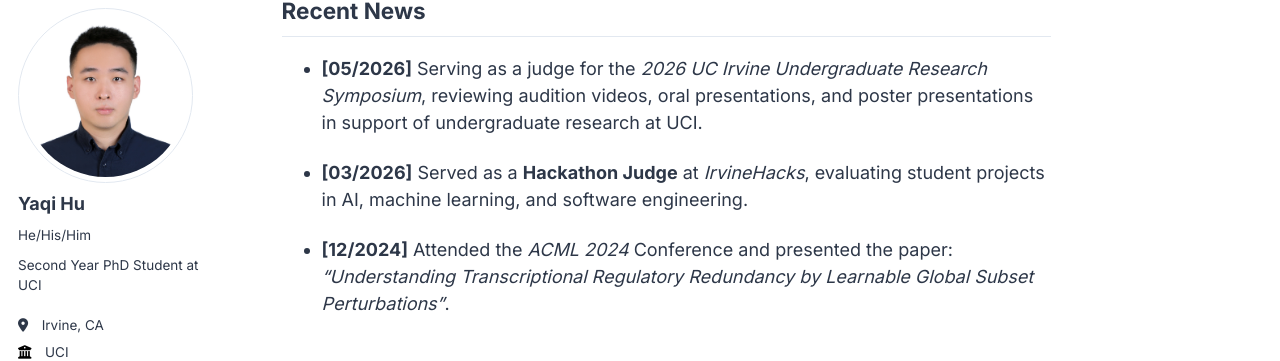
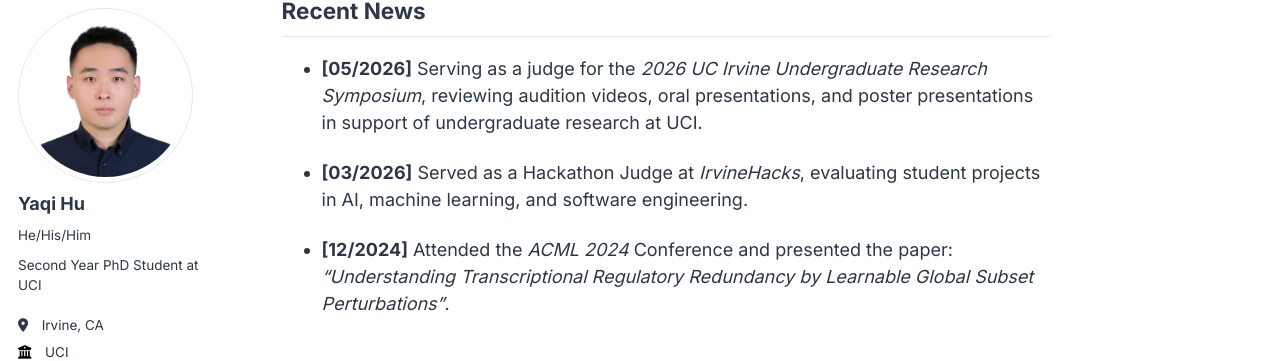
Before and after one commit to YaqiHu23/YaqiHu23.github.io, a Jekyll site: the page built from _pages/about.md, in a window 1280 px wide and 900 px high, scrolled down 461 px. Shown: the part 98-459 px from the top of the window. Built offline with Jekyll 4.4.1, drawn with Linux system fonts in a browser that asks for light colours; some web fonts are replaced.

Commit message:
version_v1.0.2

```diff
--- a/_pages/about.md
+++ b/_pages/about.md
@@ -20,7 +20,7 @@ I'm a second-year PhD student at the University of California, Irvine. My resear
 
 * **[05/2026]** Serving as a judge for the *2026 UC Irvine Undergraduate Research Symposium*, reviewing audition videos, oral presentations, and poster presentations in support of undergraduate research at UCI.
 
-* **[03/2026]** Served as a **Hackathon Judge** at *IrvineHacks*, evaluating student projects in AI, machine learning, and software engineering.
+* **[03/2026]** Served as a Hackathon Judge at *IrvineHacks*, evaluating student projects in AI, machine learning, and software engineering.
 
 * **[12/2024]** Attended the *ACML 2024* Conference and presented the paper: *"Understanding Transcriptional Regulatory Redundancy by Learnable Global Subset Perturbations"*.
 
```
